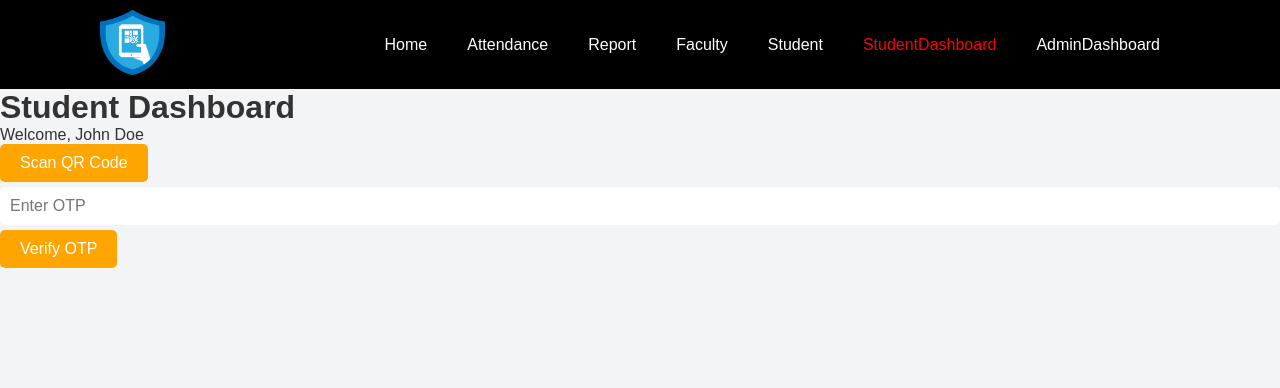
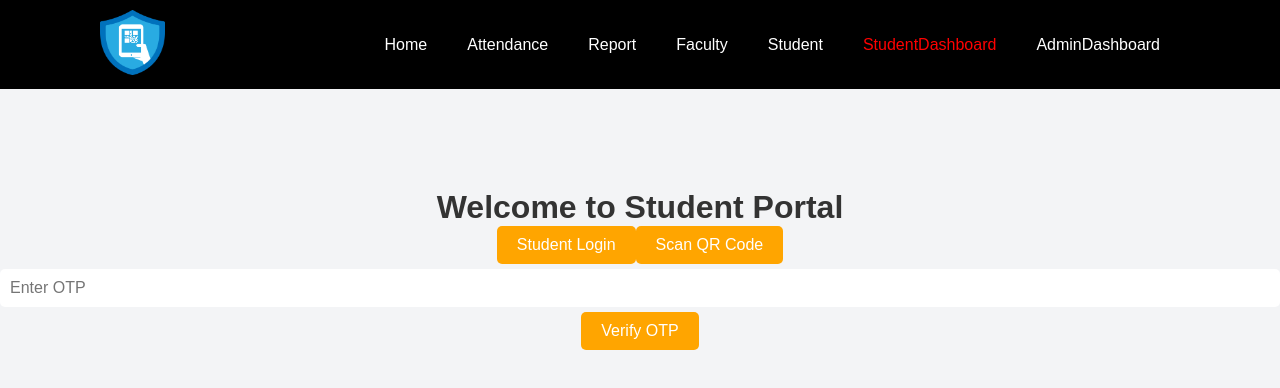
Before and after one commit to DevMinipara/Attendence_system, a React (Vite) app: page /StudentDashboard in a window 1280 px wide. Shown: the top 388 px of the page. Built offline with nearby package versions, Linux system fonts and the light colour scheme.

Commit message:
Student Dashboard

```diff
--- /dev/null
+++ b/src/pages/Faculty.css
@@ -0,0 +1,21 @@
+body {
+    margin: 0;
+  }
+
+  /* Hero Section */
+  .bgimage{
+    background: url("../Assests/home.webp") no-repeat center/cover;
+
+  }
+  .hero {
+
+    height: 100vh;
+    display: flex;
+    flex-direction: column;
+    justify-content: center;
+    align-items: center;
+    text-align: left;
+    color: white;
+    padding: 20px;
+
+  }
--- a/src/pages/Faculty/Facultylogin.jsx
+++ b/src/pages/Faculty/Facultylogin.jsx
@@ -1,5 +1,7 @@
 import { useState } from "react";
 import { NavLink } from "react-router-dom";
+
+
 
 function Facultylogin() {
   const [email, setEmail] = useState("");
--- a/src/pages/Student/StudentDashboard.jsx
+++ b/src/pages/Student/StudentDashboard.jsx
@@ -57,9 +57,9 @@ export default function StudentDashboard() {
   };
 
   return (
-    <div>
-      <h1>Student Dashboard</h1>
-      <p>Welcome, {userName}</p>
+    <div style={{ textAlign: "center", marginTop: "100px" }}>
+      <h1>Welcome to Student Portal</h1>
+      <button onClick={() => navigate("/login")}>Student Login</button>
 
       {scanning ? (
         <QrReader delay={300} onError={handleError} onScan={handleScan} style={{ width: "300px" }} />
@@ -71,5 +71,6 @@ export default function StudentDashboard() {
       <button onClick={verifyOtp}>Verify OTP</button>
     </div>
 
+
   );
 }
```
